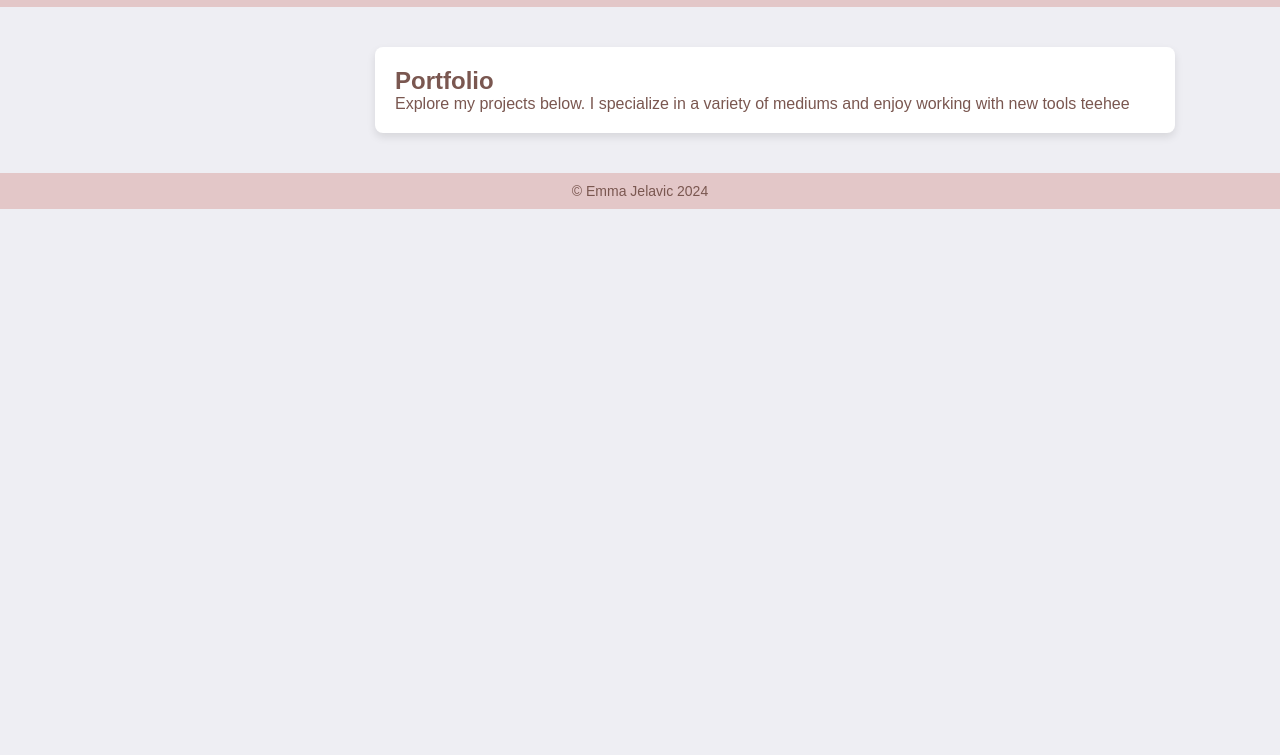
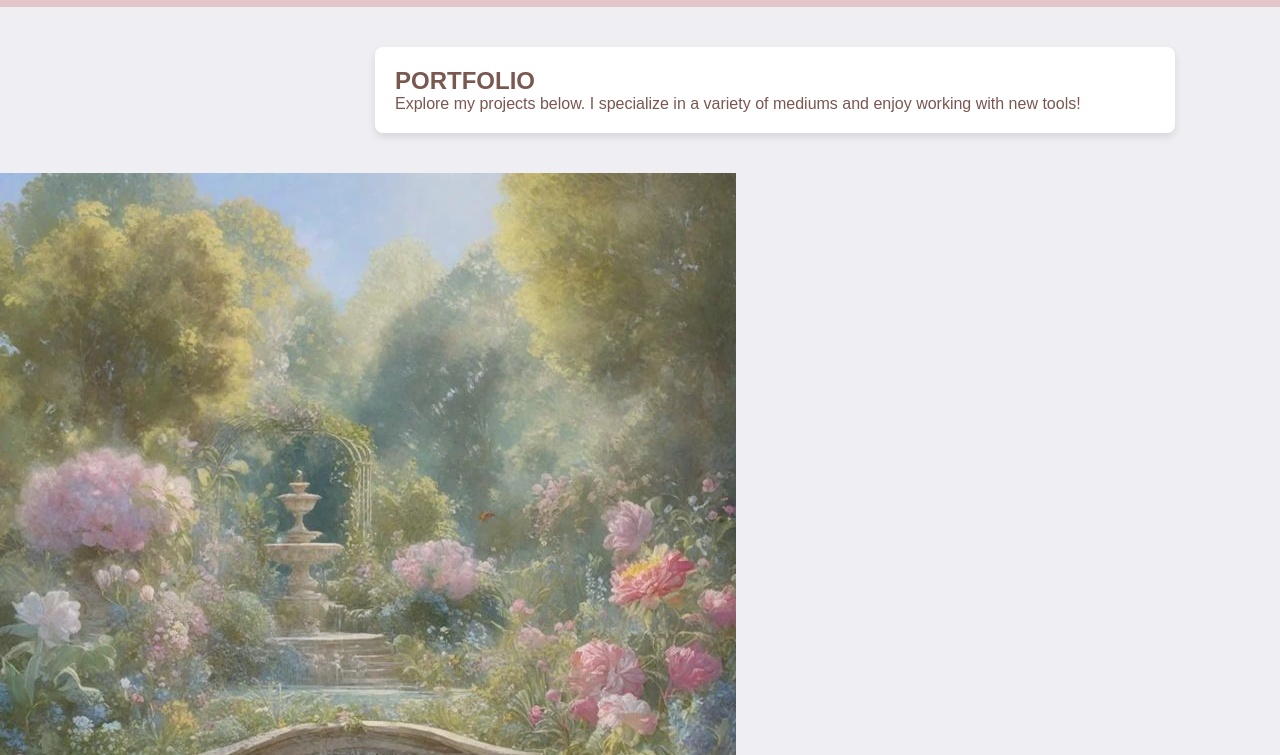
Before and after one commit to emmajelavic/webdesign-website, a plain HTML site: page portfolio.html in a window 1280 px wide. Shown: the part 45-800 px from the top of the page. Drawn offline with Linux system fonts and the light colour scheme.

Commit message:
Update portfolio.html

```diff
--- a/portfolio.html
+++ b/portfolio.html
@@ -28,10 +28,18 @@
 
     <div class="content">
         <section class="content-section">
-            <h1>Portfolio</h1>
-            <p>Explore my projects below. I specialize in a variety of mediums and enjoy working with new tools teehee</p>
-            <!-- Add project thumbnails and descriptions here -->
+            <h1 class="portfolio-title">PORTFOLIO</h1>
+            <p class="portfolio-text">Explore my projects below. I specialize in a variety of mediums and enjoy working with new tools!</p>
         </section>
+    </div>
+
+    <div class="gallery">
+        <div class="placeholder"><img src="images/portfolio.jpg" alt="Placeholder Image 1" class="image-portfolio"></div>
+        <div class="placeholder"><img src="images/portfolio.jpg" alt="Placeholder Image 2" class="image-portfolio"></div>
+        <div class="placeholder"><img src="images/portfolio.jpg" alt="Placeholder Image 3" class="image-portfolio"></div>
+        <div class="placeholder"><img src="images/portfolio.jpg" alt="Placeholder Image 4" class="image-portfolio"></div>
+        <div class="placeholder"><img src="images/portfolio.jpg" alt="Placeholder Image 5" class="image-portfolio"></div>
+        <div class="placeholder"><img src="images/portfolio.jpg" alt="Placeholder Image 6" class="image-portfolio"></div>
     </div>
 
     <footer>
@@ -41,7 +49,7 @@
     <script>
         /* Function to open the side navigation */
         function openNav() {
-            document.getElementById("mySidenav").style.width = "250px";
+            document.getElementById("mySidenav").style.width = "350px";
         }
 
         /* Function to close the side navigation */
```
